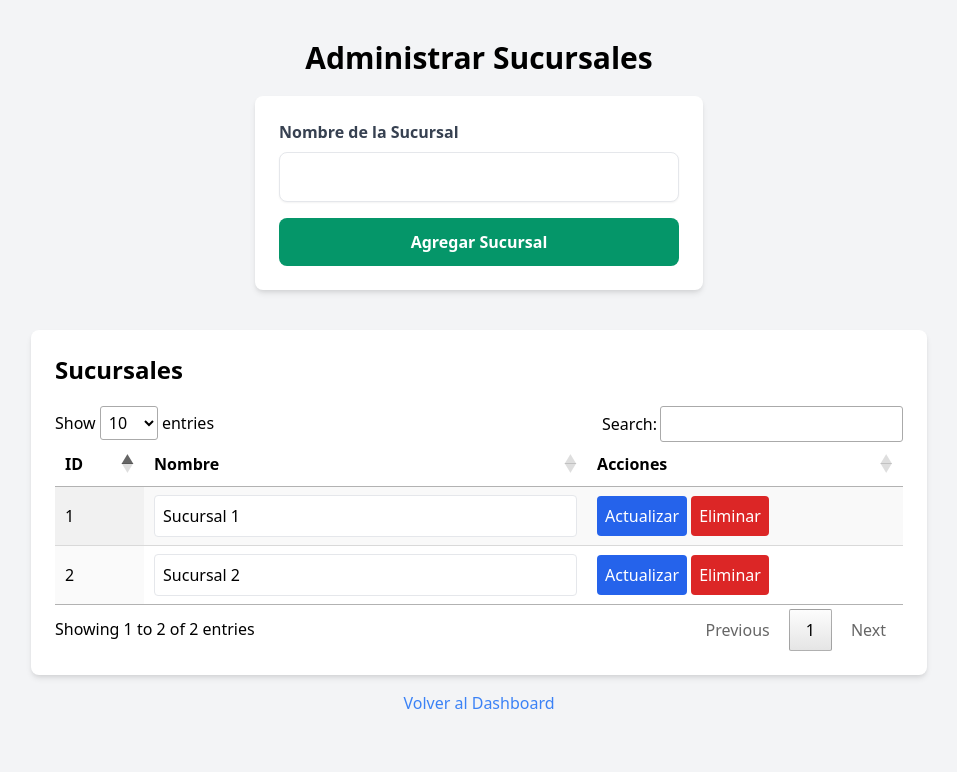
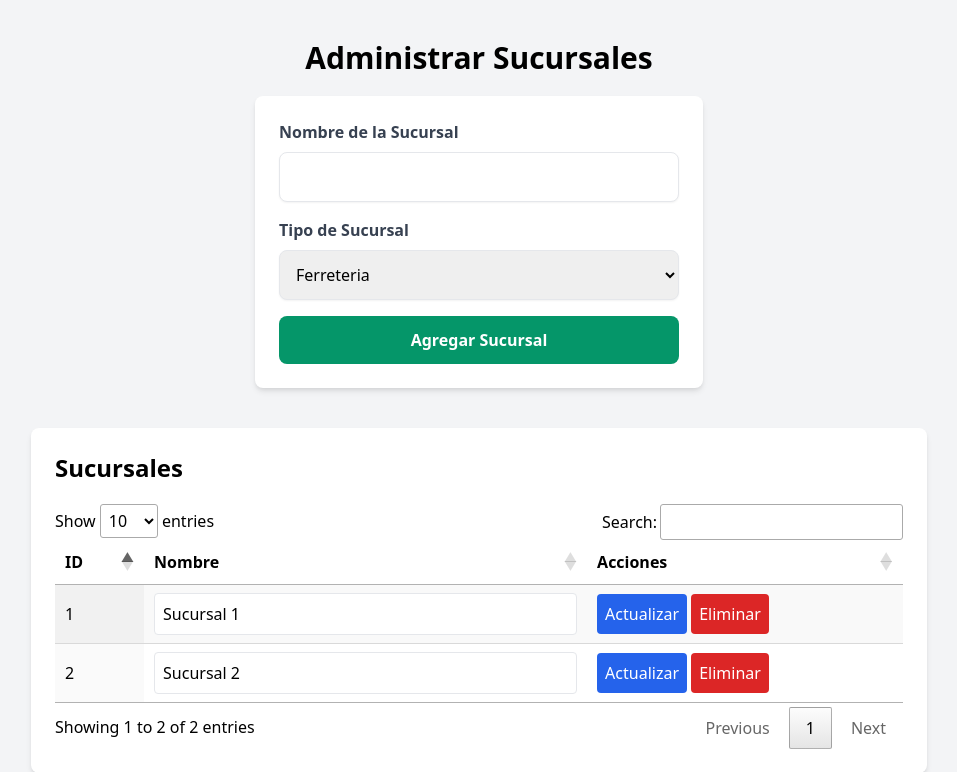
Before and after one commit to FxxMorgan/Beach, a PHP site: page /administrar_sucursales.php in a window 1280 px wide. Shown: the top 772 px of the page, without its empty margins (161-1118 px from the left). Before the commit the page ends 709 px from the top, so only its background shows below. Run offline with PHP 8.4, Linux system fonts and the light colour scheme; a user stored in the database is signed in; data comes from the database, SQL or seed files in the repository; some libraries are stand-ins or nearby versions.

Commit message:
Refactor form submission and event listeners in administrar_sucursales.php and ventas.php, and add tipo field to sucursales table

```diff
--- a/administrar_sucursales.php
+++ b/administrar_sucursales.php
@@ -20,8 +20,8 @@ $sucursales_result = $conn->query($sucursales_query);
 if (isset($_POST['agregar_sucursal'])) {
     $nombre = $_POST['nombre'];
 
-    // Insertar la nueva sucursal en la base de datos
-    $query = "INSERT INTO sucursales (nombre) VALUES ('$nombre')";
+// Insertar la nueva sucursal en la base de datos
+$query = "INSERT INTO sucursales (nombre, tipo) VALUES ('$nombre', '$tipo')";
     if ($conn->query($query) === TRUE) {
         echo "<script>Swal.fire('Operación Exitosa', 'Sucursal \" . $nombre . \" agregada exitosamente', 'success');</script>";
     } else {
@@ -34,8 +34,8 @@ if (isset($_POST['actualizar_sucursal'])) {
     $id = $_POST['id'];
     $nombre = $_POST['nombre'];
 
-    // Actualizar la sucursal en la base de datos
-    $query = "UPDATE sucursales SET nombre='$nombre' WHERE id='$id'";
+// Actualizar la sucursal en la base de datos
+$query = "UPDATE sucursales SET nombre='$nombre', tipo='$tipo' WHERE id='$id'";
     if ($conn->query($query) === TRUE) {
         echo "<script>Swal.fire('Operación Exitosa', 'Sucursal actualizada exitosamente', 'success');</script>";
     } else {
@@ -84,13 +84,20 @@ if (!function_exists('auditoria')) {
     <div class="container mx-auto mt-10">
         <h1 class="text-3xl font-bold text-center mb-5">Administrar Sucursales</h1>
         <div class="max-w-md mx-auto bg-white p-6 rounded-lg shadow-md">
-            <form id="agregarSucursalForm" method="POST">
-                <label for="nombre" class="block text-gray-700 font-bold mb-2">Nombre de la Sucursal</label>
-                <input type="text" id="nombre" name="nombre" required
-                       class="w-full p-3 border rounded-lg shadow-sm focus:outline-none focus:ring-2 focus:ring-indigo-500 mb-4">
-                <button type="submit"
-                        class="w-full bg-green-600 text-white p-3 rounded-lg font-bold hover:bg-green-700">Agregar Sucursal</button>
-            </form>
+        <form id="agregarSucursalForm" method="POST">
+    <label for="nombre" class="block text-gray-700 font-bold mb-2">Nombre de la Sucursal</label>
+    <input type="text" id="nombre" name="nombre" required class="w-full p-3 border rounded-lg shadow-sm focus:outline-none focus:ring-2 focus:ring-indigo-500 mb-4">
+
+    <label for="tipo" class="block text-gray-700 font-bold mb-2">Tipo de Sucursal</label>
+    <select id="tipo" name="tipo" required class="w-full p-3 border rounded-lg shadow-sm focus:outline-none focus:ring-2 focus:ring-indigo-500 mb-4">
+        <option value="Ferreteria">Ferreteria</option>
+        <option value="Multitienda">Multitienda</option>
+        <option value="Cabañas">Cabañas</option>
+        <option value="Supermercado">Supermercado</option>
+    </select>
+
+    <button type="submit" class="w-full bg-green-600 text-white p-3 rounded-lg font-bold hover:bg-green-700">Agregar Sucursal</button>
+</form>
         </div>
         <div class="max-w-4xl mx-auto bg-white p-6 rounded-lg shadow-md mt-10">
             <h2 class="text-2xl font-bold mb-5">Sucursales</h2>
```
Also changed, not shown: dashboard_card.php (+13 -3 lines).
